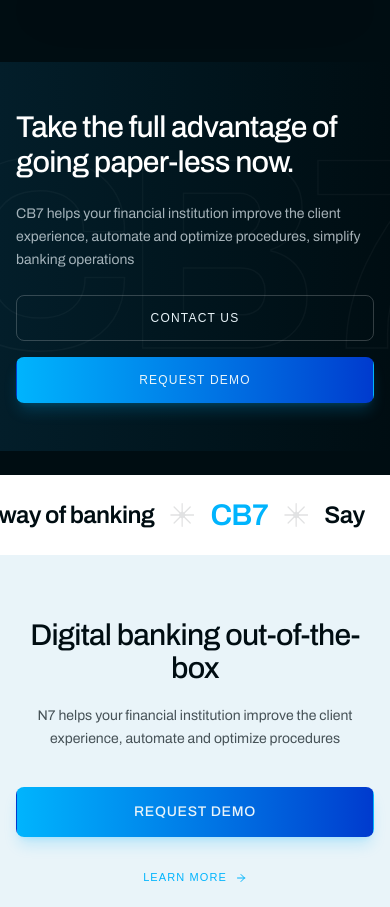
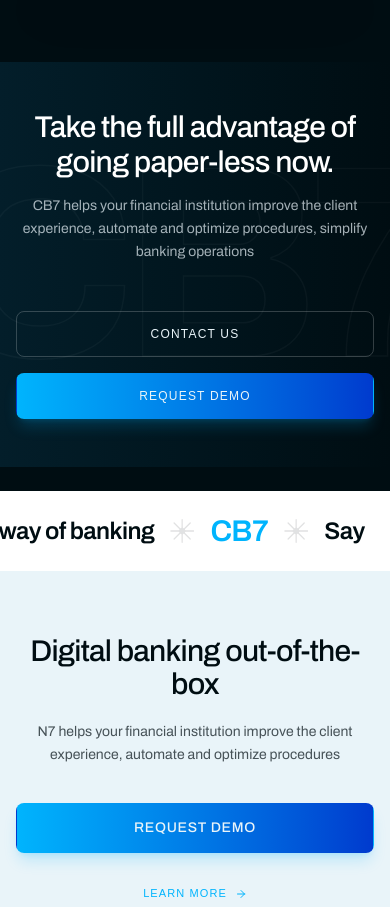
Before and after one commit to amalrajsr/code-linear-machine-test, a Next.js app: page / in a window 390 px wide. Shown: the part 4619-5526 px from the top of the page. Built offline with nearby package versions, Linux system fonts and the light colour scheme; a web font is replaced by a local one.

Commit message:
feat: improve layout and spacing in DigitalPaperlessCTA and PaperlessCTA components for better responsiveness

```diff
--- a/components/features/DigitalPaperlessCTA.tsx
+++ b/components/features/DigitalPaperlessCTA.tsx
@@ -29,9 +29,9 @@
                 </span>
               </div>
 
-              <div className="digital-paperless-content relative z-[1] flex flex-col md:flex-row w-full justify-between items-center md:items-end gap-6 sm:gap-8 lg:gap-10">
+              <div className="digital-paperless-content relative z-[1] flex flex-col lg:flex-row w-full justify-between items-center lg:items-end gap-8 lg:gap-10">
                 {/* Left Content */}
-                <div className="flex flex-col gap-6 max-w-2xl">
+                <div className="flex flex-col gap-4 sm:gap-6 max-w-2xl text-center lg:text-left items-center lg:items-start">
                   <h2 className="text-3xl sm:text-4xl lg:text-[48px] font-medium leading-[1.15] tracking-tight text-white">
                     Take the full advantage of<br className="hidden lg:block"/> going paper-less now.
                   </h2>
@@ -42,7 +42,7 @@
                 </div>
 
                 {/* Right Buttons */}
-                <div className="flex flex-col  w-full lg:w-fit sm:flex-row items-center gap-4 shrink-0 mt-8 md:mt-0">
+                <div className="flex flex-col w-full lg:w-fit sm:flex-row justify-center items-center gap-4 shrink-0 mt-6 lg:mt-0">
                   <Button rounded="xl" variant="outline" className="uppercase w-full sm:w-auto sm:min-w-40 text-xs font-medium tracking-widest border-white/30 text-white hover:bg-white/5">
                     CONTACT US
                   </Button>
--- a/components/features/PaperlessCTA.tsx
+++ b/components/features/PaperlessCTA.tsx
@@ -19,9 +19,9 @@
             </span>
           </div>
 
-          <div className="paperless-content relative z-[1] flex flex-col md:flex-row w-full justify-between items-center md:items-end gap-6 sm:gap-8 lg:gap-10">
+          <div className="paperless-content relative z-[1] flex flex-col lg:flex-row w-full justify-between items-center lg:items-end gap-8 lg:gap-10">
             {/* Left Content */}
-            <div className="flex flex-col gap-6 max-w-xl">
+            <div className="flex flex-col gap-4 sm:gap-6 max-w-xl text-center lg:text-left items-center lg:items-start">
               <h2 className="text-3xl sm:text-4xl lg:text-[48px] font-medium leading-[1.15] tracking-tight text-white">
                 Take the full advantage of<br className="hidden lg:block"/> going paper-less now.
               </h2>
@@ -32,7 +32,7 @@
             </div>
 
             {/* Right Buttons */}
-            <div className="flex flex-col w-full lg:w-fit sm:flex-row items-center gap-4 shrink-0">
+            <div className="flex flex-col w-full lg:w-fit sm:flex-row justify-center items-center gap-4 shrink-0 mt-4 lg:mt-0">
               <Button variant="outline" className="uppercase w-full sm:w-auto sm:min-w-[160px] text-xs font-mono tracking-widest border-white/20 hover:bg-white/5">
                 CONTACT US
               </Button>
```
